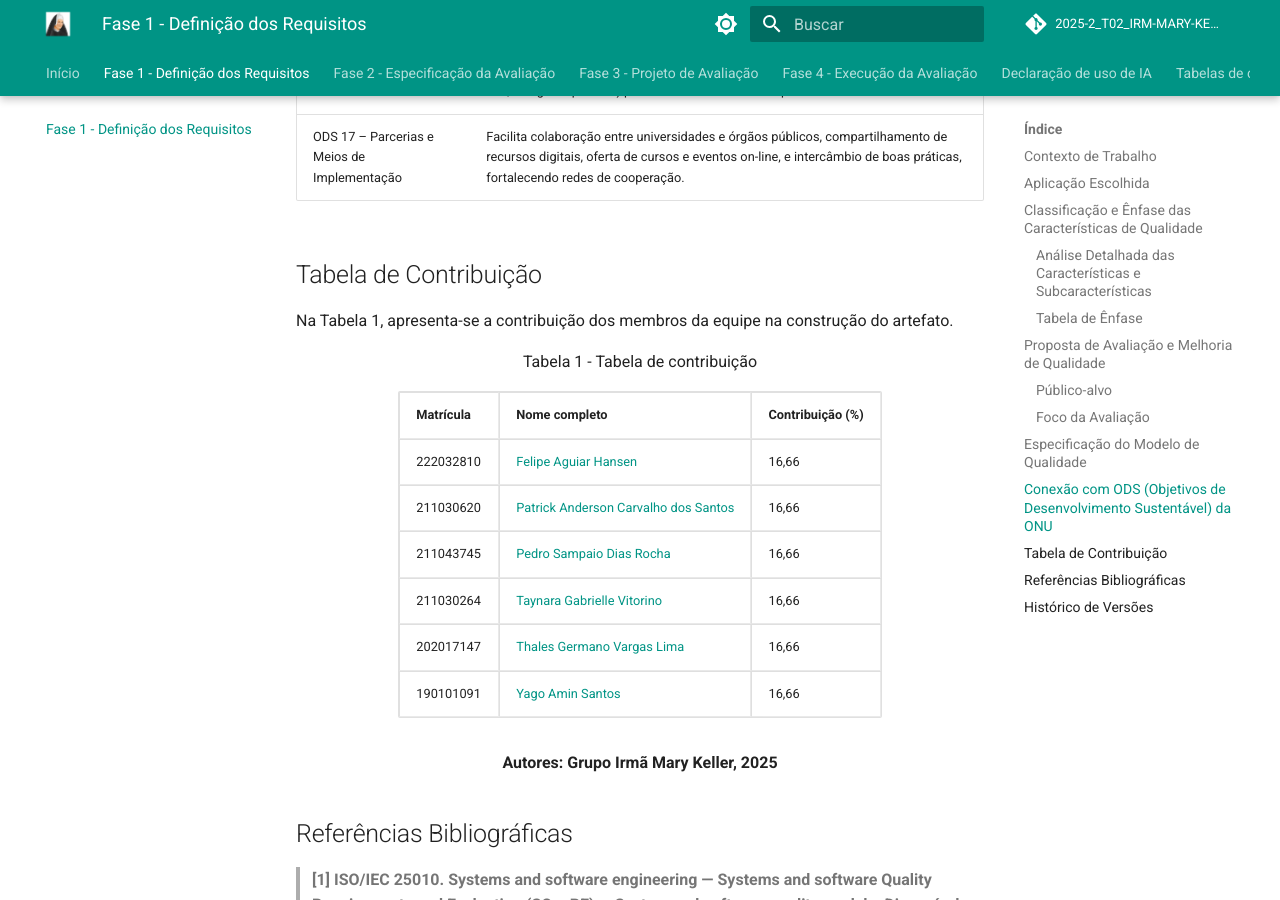
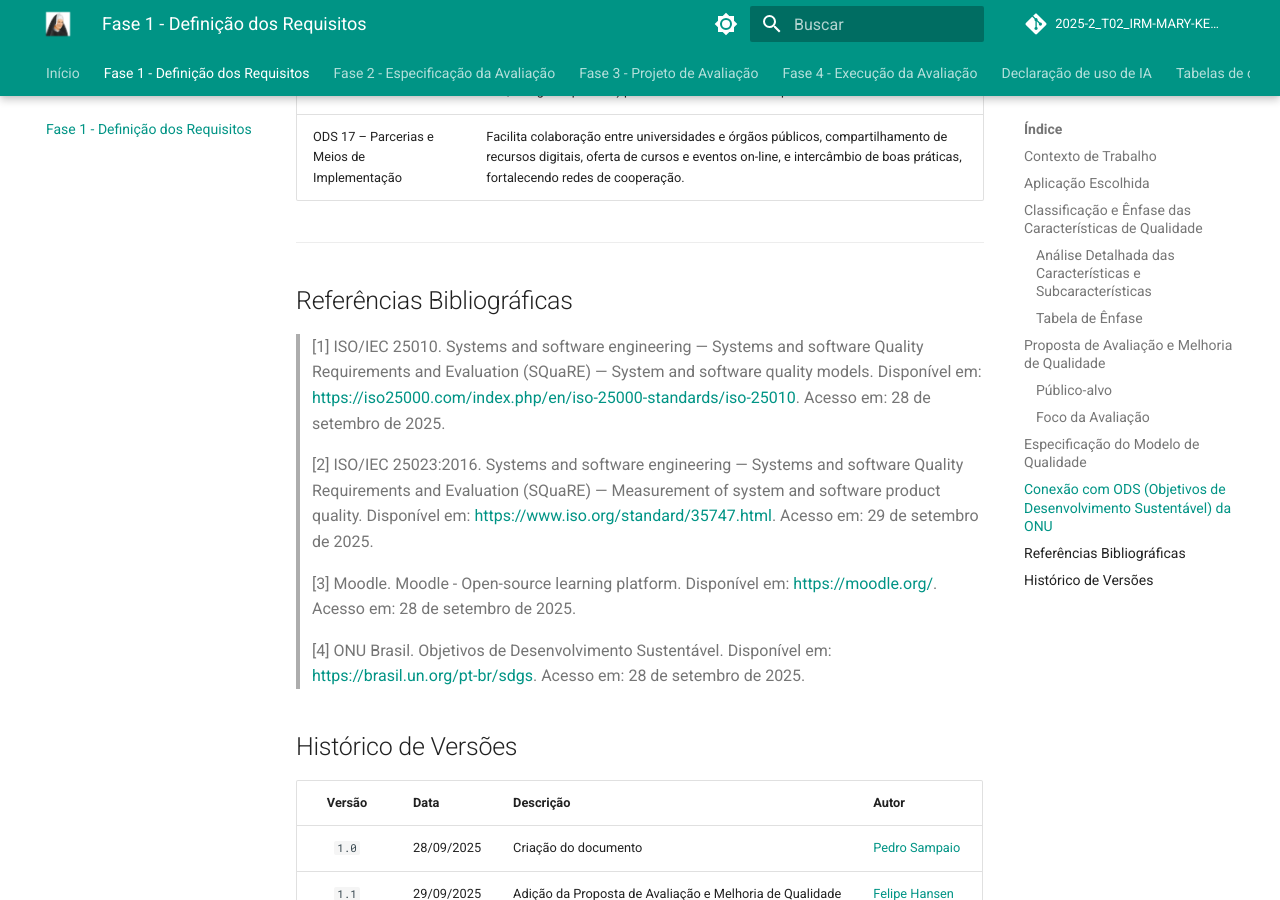
Before and after one commit to FCTE-Qualidade-de-Software-1/2025-2_T02_IRM-MARY-KELLER, an MkDocs documentation site: the page built from docs/fase_1/fase_1.md, in a window 1280 px wide and 900 px high, scrolled down 6167 px. Built offline with MkDocs 1.6.1 and Material for MkDocs 9.7.7, drawn with Linux system fonts in a browser that asks for light colours; comment, search, counter and statistics services are not loaded.

Commit message:
fix: fase 1

```diff
--- a/docs/fase_1/fase_1.md
+++ b/docs/fase_1/fase_1.md
@@ -107,57 +107,7 @@ O Aprender 3, como ambiente virtual de aprendizagem institucional da UnB constru
 | ODS 10 – Redução das Desigualdades | Possibilita acesso a estudantes geograficamente distantes ou com restrições de deslocamento; pode incorporar recursos de acessibilidade (legendas, leitores de tela, design responsivo) para inclusão de diferentes perfis de usuários. |
 | ODS 17 – Parcerias e Meios de Implementação | Facilita colaboração entre universidades e órgãos públicos, compartilhamento de recursos digitais, oferta de cursos e eventos on-line, e intercâmbio de boas práticas, fortalecendo redes de cooperação. |
 
-## Tabela de Contribuição
-
-Na Tabela 1, apresenta-se a contribuição dos membros da equipe na construção do artefato.
-
-<font size="3"><p style="text-align: center">Tabela 1 - Tabela de contribuição</p></font>
-
-<div align="center">
-  <table border="1">
-    <thead>
-      <tr>
-        <th>Matrícula</th>
-        <th>Nome completo</th>
-        <th>Contribuição (%)</th>
-      </tr>
-    </thead>
-    <tbody>
-      <tr>
-        <td>222032810</td>
-        <td><a href="https://github.com/Fhansen98">Felipe Aguiar Hansen</a></td>
-        <td>16,66</td>
-      </tr>
-      <tr>
-        <td>211030620</td>
-        <td><a href="https://github.com/patrickacs">Patrick Anderson Carvalho dos Santos</a></td>
-        <td>16,66</td>
-      </tr>
-      <tr>
-        <td>211043745</td>
-        <td><a href="https://github.com/PedroSampaioDias">Pedro Sampaio Dias Rocha</a></td>
-        <td>16,66</td>
-      </tr>
-      <tr>
-        <td>211030264</td>
-        <td><a href="https://github.com/taybalau">Taynara Gabrielle Vitorino</a></td>
-        <td>16,66</td>
-      </tr>
-      <tr>
-        <td>202017147</td>
-        <td><a href="https://github.com/thalesgvl">Thales Germano Vargas Lima</a></td>
-        <td>16,66</td>
-      </tr>
-      <tr>
-        <td>190101091</td>
-        <td><a href="https://github.com/yagoas">Yago Amin Santos</a></td>
-        <td>16,66</td>
-      </tr>
-    </tbody>
-  </table>
-</div>
-
-<font size="3"><p style="text-align: center"><b>Autores: Grupo Irmã Mary Keller, 2025</p></font>
+---
 
 ## Referências Bibliográficas
 
```
